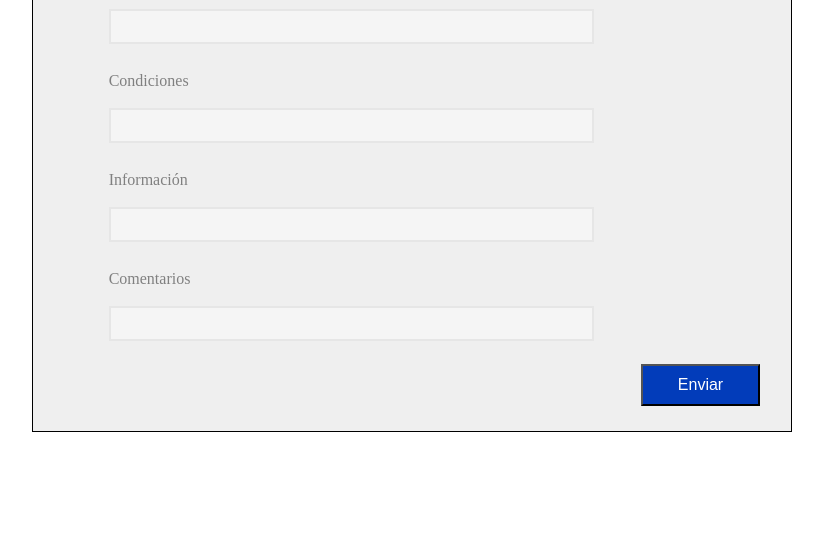
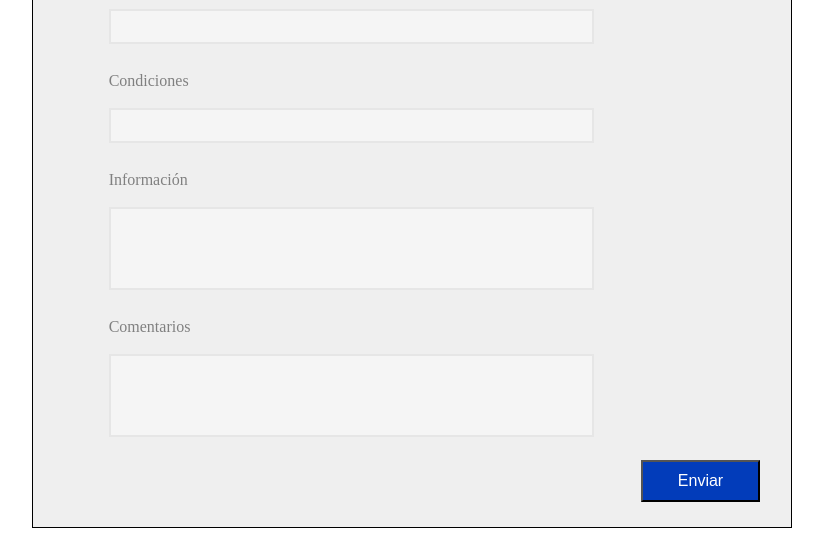
Before and after one commit to abundis28/WebEfectividad_2022, a PHP site: page /formulario.html in a window 1280 px wide. Shown: the part 1651-2189 px from the top of the page, without its empty margins (228-1051 px from the left). Before the commit the page ends 2083 px from the top, so only its background shows below. Run offline with PHP 8.4, Linux system fonts and the light colour scheme.

Commit message:
Cabmio forms

```diff
--- a/src/main/peticiones/forms/css/forms.css
+++ b/src/main/peticiones/forms/css/forms.css
@@ -62,6 +62,19 @@ form input[type = text]{
     font-size: 1em;
 }
 
+textarea{
+    width: 95%;
+    background-color: rgb(245, 245, 245);
+    border-color:  rgb(230, 230, 230);
+    border-style: double;
+    border-width: 2px;
+    resize: none;
+    font-size: 1em;
+    color: gray;
+    width: 80%;
+}
+
+
 .button_div{
     text-align: center;
     float: right;
--- a/src/main/peticiones/forms/formulario.html
+++ b/src/main/peticiones/forms/formulario.html
@@ -48,9 +48,9 @@
                 <label for="conditions">Condiciones</label><br>
                 <input style="width:80%;" type="text" id="conditions" name="conditions"><br><br>
                 <label for="idk">Información</label><br>
-                <input style="width:80%;" type="text" id="idk" name="idk"><br><br>
+                <textarea rows = "5" cols = "50" name = "idk"></textarea><br><br>
                 <label for="comments">Comentarios</label><br>
-                <input style="width:80%;" type="text" id="comments" name="comments"><br><br>
+                <textarea rows = "5" cols = "50" name = "comments"></textarea><br><br>
 
                 <div class="button_div">
                     <input class="form_button" type="submit" value="Enviar">
```
Also changed, not shown: 2 other files.
